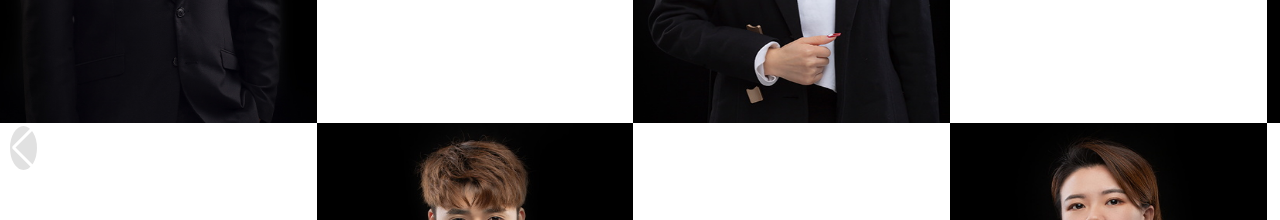
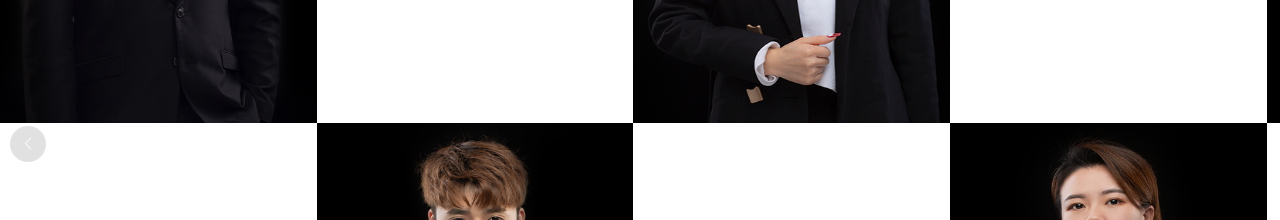
Before and after one commit to honggaoyang/ans-website-20220221, a Vue app: page /#/home in a window 1280 px wide. Shown: the part 4620-4840 px from the top of the page. Built offline with nearby package versions, Linux system fonts and the light colour scheme.

Commit message:
修改左右切换样式加权重

```diff
--- a/src/assets/css/Global.css
+++ b/src/assets/css/Global.css
@@ -37,13 +37,13 @@ img{
 
 .swiper-button-prev:after,
 .swiper-button-next:after {
-  font-size: 12px;
+  font-size: 12px!important;
 }
 .swiper-button-prev,
 .swiper-button-next {
   background-color: rgba(70, 67, 67, 0.45);
-  width: 36px;
-  height: 36px;
+  width: 36px !important;
+  height: 36px !important;
   border-radius: 50%;
   outline: none;
 }
```
